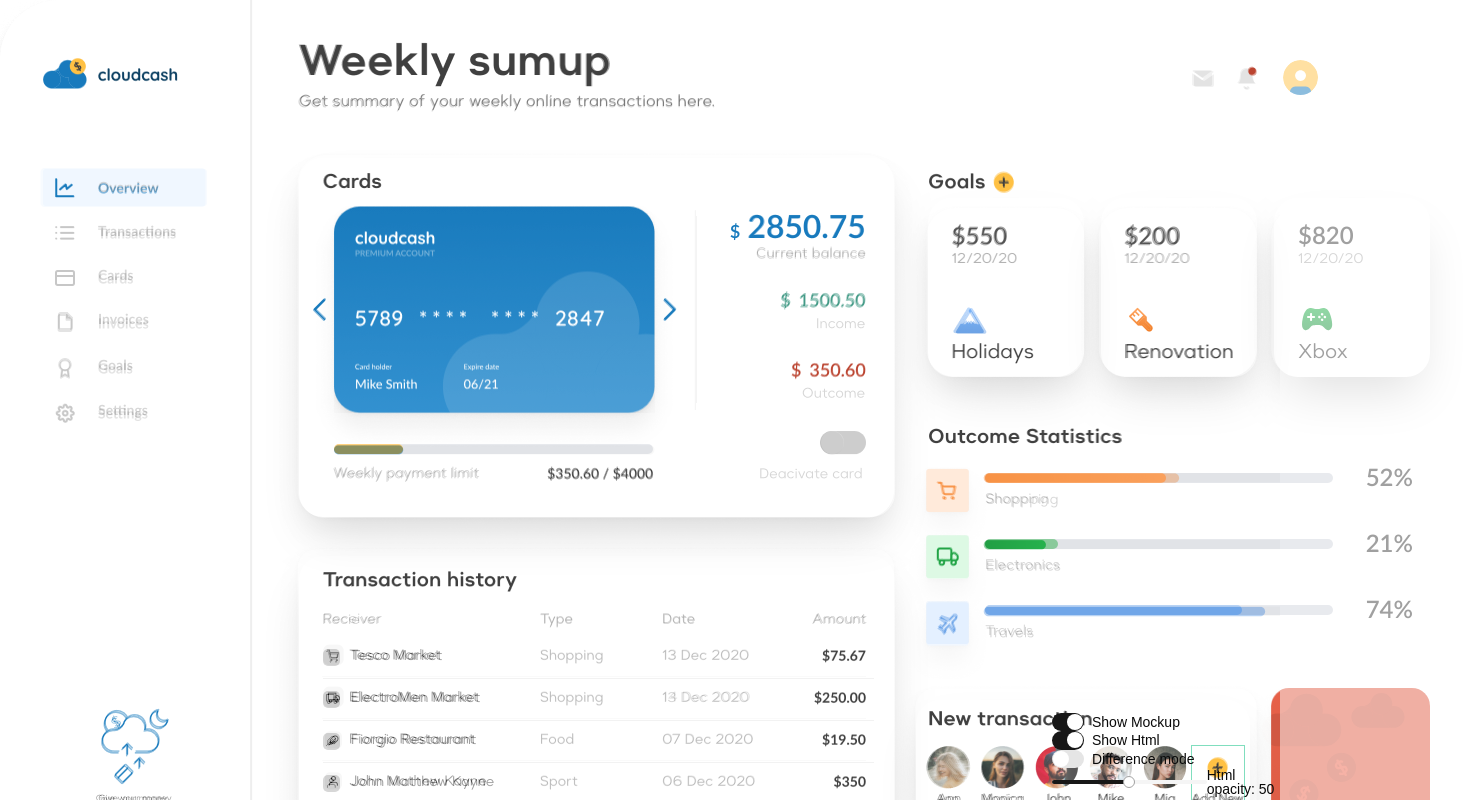
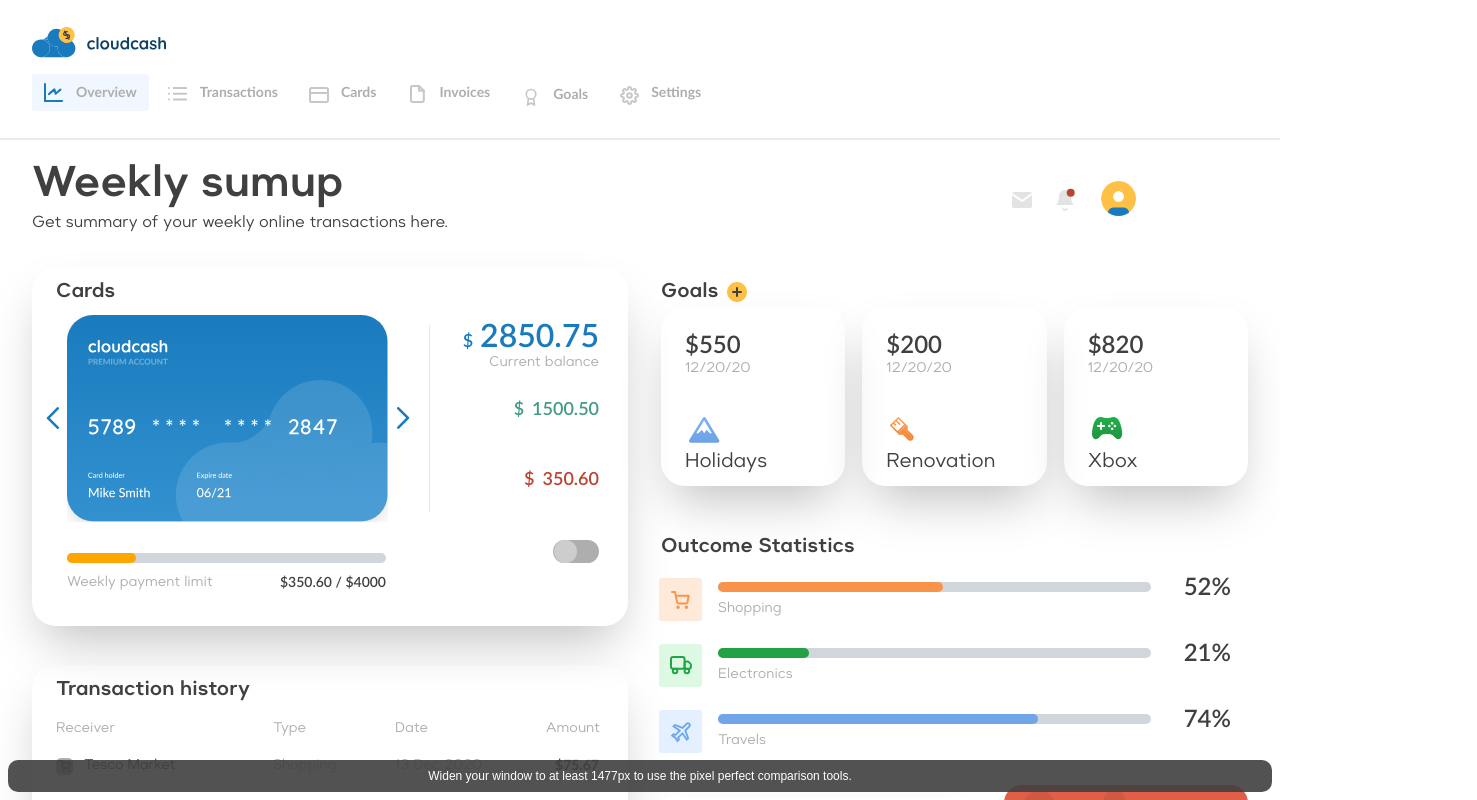
Before and after one commit to mauriciomateus/pixel-perfect-practice, a Next.js app: page /demos/dashboard-1 in a window 1280 px wide. Shown: the top 800 px of the page, 1477 px wide, since content can reach past the window. Built offline with nearby package versions, Linux system fonts and the light colour scheme.

Commit message:
Css updates

```diff
--- a/app/demos/dashboard-1/page.tsx
+++ b/app/demos/dashboard-1/page.tsx
@@ -25,9 +25,9 @@ export default function Dashboard1() {
   return (
     <div>
       <div
-        className={`flex justify-center w-full min-h-screen absolute transition-opacity
+        className={`hidden justify-center w-full min-h-screen absolute transition-opacity
           ${clsx({
-            "hidden": !showMockup,
+            "desktop:flex": showMockup,
           })}
             `}
       >
@@ -42,34 +42,39 @@ export default function Dashboard1() {
 
       {/* Html container */}
       <div
-        className={`z-10 relative  bg-white text-white w-[1477px]  mx-auto rounded-[59px]
-          grid
-          grid-cols-[252px_1fr]
+        className={`z-10 relative  bg-white text-white w-full desktop:w-[1477px]  mx-auto desktop:rounded-[59px]
+          flex flex-col
+          desktop:grid
+          desktop:grid-cols-[252px_1fr]
+          desktop:opacity-(--html-opacity)
         ${clsx({
-          "mix-blend-difference": differenceMode,
+          "desktop:mix-blend-difference": differenceMode,
         })}
         `}
-        style={{
-          // Difference mode needs full opacity so matching pixels turn black
-          opacity: showHtml ? (differenceMode ? 1 : htmlOpacity) : 0,
-        }}
+        style={
+          {
+            // Difference mode needs full opacity so matching pixels turn black.
+            // Only applied from the desktop breakpoint, where the comparison tools live.
+            "--html-opacity": showHtml ? (differenceMode ? 1 : htmlOpacity) : 0,
+          } as React.CSSProperties
+        }
       >
         <Sidebar />
         {/* <div className="bg-emerald-900 flex-auto">content palceholder</div> */}
-        <div className="pt-10.75 px-11.75 flex-auto">
+        <div className="px-4 pt-6 pb-10 md:px-8 desktop:pt-10.75 desktop:px-11.75 desktop:pb-0 flex-auto min-w-0">
           <Header />
-          <div className="flex mt-[44px] gap-[21px]">
-            <div className="flex-[596px] grow-0">
+          <div className="flex flex-col xl:flex-row mt-8 gap-8 desktop:mt-[44px] xl:gap-[21px]">
+            <div className="min-w-0 xl:flex-[596px] xl:grow-0">
               <CardSummary />
               <TransationHistory />
             </div>
-            <div className="flex flex-col flex-auto">
-              <div className="pl-[12px]">
+            <div className="flex flex-col flex-auto min-w-0">
+              <div className="xl:pl-[12px]">
                 <GoalsSection />
                 <StatsSection />
               </div>
 
-              <div className="flex mt-[44px] gap-[21px]">
+              <div className="flex flex-col sm:flex-row mt-8 desktop:mt-[44px] gap-6 sm:gap-[21px]">
                 <NewTransactionSection />
                 <LoanSection />
               </div>
@@ -78,7 +83,12 @@ export default function Dashboard1() {
         </div>
       </div>
 
-      <div className="fixed bottom-1 right-1 w-56 z-20">
+      <p className="desktop:hidden fixed bottom-2 inset-x-2 z-20 rounded-lg bg-dark-gray/90 px-3 py-2 text-center text-xs text-white">
+        Widen your window to at least 1477px to use the pixel perfect
+        comparison tools.
+      </p>
+
+      <div className="hidden desktop:block fixed bottom-1 right-1 w-56 z-20">
         <div className="flex flex-col">
           <ul>
             <li>
--- a/app/globals.css
+++ b/app/globals.css
@@ -46,6 +46,8 @@
   --font-mono: var(--font-geist-mono);
   --color-light-gray: #aeaeae;
   --color-dark-gray: #404040;
+  /* Width of the pixel-perfect mockup (1477px); the desktop layout applies from here up */
+  --breakpoint-desktop: 92.3125rem;
   --font-heading: var(--font-sans);
   --color-sidebar-ring: var(--sidebar-ring);
   --color-sidebar-border: var(--sidebar-border);
--- a/src/frontend/dashboard-1/CardImage.tsx
+++ b/src/frontend/dashboard-1/CardImage.tsx
@@ -1,6 +1,7 @@
 export default function CardImage() {
   return (
     <svg
+      className="max-w-full h-auto"
       width="321"
       height="207"
       viewBox="0 0 321 207"
--- a/src/frontend/dashboard-1/GoalsSection.tsx
+++ b/src/frontend/dashboard-1/GoalsSection.tsx
@@ -128,7 +128,7 @@ export default function GoalsSection() {
         </SectionTitle>
       </div>
       <div className="">
-        <ul className="grid grid-cols-3 gap-[17px]">
+        <ul className="grid grid-cols-1 sm:grid-cols-3 gap-[17px]">
           {sections.map((section, index) => {
             return (
               <li key={index}>
--- a/src/frontend/dashboard-1/Header.tsx
+++ b/src/frontend/dashboard-1/Header.tsx
@@ -3,9 +3,9 @@ import { supremaRegular, supremaSemibold } from "@/fonts";
 export default function Header() {
   return (
     <header className="w-full">
-      <div className="flex justify-between">
+      <div className="flex flex-col-reverse gap-6 md:flex-row md:justify-between md:gap-0">
         <div>
-          <h1 className={`text-[43px] ${supremaSemibold.className} leading-11 text-dark-gray`}>
+          <h1 className={`text-[32px] leading-10 sm:text-[43px] sm:leading-11 ${supremaSemibold.className} text-dark-gray`}>
             Weekly sumup
           </h1>
           <p className={`text-[16px] mt-0.75 ${supremaRegular.className} text-dark-gray`}>
@@ -13,7 +13,7 @@ export default function Header() {
           </p>
         </div>
 
-        <nav className="flex items-center ">
+        <nav className="flex items-center self-end md:self-auto">
           <svg
             width="22"
             height="16"
--- a/src/frontend/dashboard-1/NewTransactionSection.tsx
+++ b/src/frontend/dashboard-1/NewTransactionSection.tsx
@@ -24,9 +24,9 @@ export default function NewTransactionSection() {
   const users = ["ann", "monica", "john", "mike", "mia"];
 
   return (
-    <SectionContainer className="pl-[12px] mt-[12px]">
+    <SectionContainer className="pl-[12px] pr-3 sm:pr-0 mt-[12px]">
       <SectionTitle className="leading-none">New transaction</SectionTitle>
-      <ul className="flex items-center gap-[11px] mt-[16px]">
+      <ul className="flex flex-wrap items-center gap-[11px] mt-[16px]">
         {users.map((user) => {
           const userName = user.charAt(0).toUpperCase() + user.slice(1);
           return (
@@ -59,8 +59,8 @@ export default function NewTransactionSection() {
         </li>
       </ul>
       <div className="flex items-stretch gap-[9px] mt-[14px] ">
-        <Field className="max-w-sm w-auto -mx-px">
-          <InputGroupFinancialDashboard className=" w-[175px]! h-[37px] rounded-tl-[7px] rounded-bl-[7px]">
+        <Field className="max-w-sm w-auto flex-1 min-w-0 sm:flex-initial sm:min-w-auto -mx-px">
+          <InputGroupFinancialDashboard className=" w-full! sm:w-[175px]! h-[37px] rounded-tl-[7px] rounded-bl-[7px]">
             <InputGroupInputFinancialDashboard
               id="inline-end-input"
               type="text"
--- a/src/frontend/dashboard-1/Sidebar.tsx
+++ b/src/frontend/dashboard-1/Sidebar.tsx
@@ -4,7 +4,7 @@ import clsx from "clsx";
 
 export default function Sidebar() {
   return (
-    <div className="flex flex-col flex-[140px]  border-[#ebebeb] border-r-2 " data-sidebar>
+    <div className="flex flex-col flex-[140px] min-w-0  border-[#ebebeb] border-b-2 desktop:border-b-0 desktop:border-r-2 " data-sidebar>
       <Nav />
 
      <SidebarMotto/>
@@ -220,18 +220,18 @@ function Nav() {
     },
   ];
   return (
-    <div className="flex flex-col px-[43px] pt-[55px] ">
+    <div className="flex flex-col px-4 pt-6 pb-3 md:px-8 desktop:px-[43px] desktop:pt-[55px] desktop:pb-0 ">
       <nav className="w-full">
         <AppLogo />
 
         <ul
-          className={`mt-20 ${latoBold.className} text-[14px] flex flex-col gap-1.75 text-[#aeaeae]`}
+          className={`mt-4 desktop:mt-20 ${latoBold.className} text-[14px] flex desktop:flex-col gap-1.75 overflow-x-auto desktop:overflow-visible text-[#aeaeae]`}
         >
           {navItems.map((navItem, index) => {
             return (
-              <li key={index}>
+              <li key={index} className="shrink-0">
                 <span
-                  className={`px-3 py-[8px] flex items-center gap-[23px]  rounded-[3px]
+                  className={`px-3 py-[8px] flex items-center gap-3 desktop:gap-[23px] whitespace-nowrap desktop:whitespace-normal  rounded-[3px]
                ${clsx({
                  "bg-[#f0f7ff]": navItem.isActive,
                })}
@@ -376,7 +376,7 @@ function SidebarIcon() {
 }
 
 function SidebarMotto(){
-return <div className="flex flex-col items-center mt-auto pb-[50px]  pb-[72px] pl-[20px]">
+return <div className="hidden desktop:flex flex-col items-center mt-auto pb-[50px]  pb-[72px] pl-[20px]">
         <SidebarIcon />
         <div className=" ">
           <p className={`text-[8.75px] text-center ${supremaRegular.className} text-[9px] text-dark-gray mt-[5px]`}>
--- a/src/frontend/dashboard-1/TransactionHistory.tsx
+++ b/src/frontend/dashboard-1/TransactionHistory.tsx
@@ -235,7 +235,9 @@ export function TableDemo() {
           <TableDemoHeader className="w-[217px] text-light-gray">
             Receiver
           </TableDemoHeader>
-          <TableDemoHeader className="w-[122px]">Type</TableDemoHeader>
+          <TableDemoHeader className="w-[122px] hidden sm:table-cell">
+            Type
+          </TableDemoHeader>
           <TableDemoHeader>Date</TableDemoHeader>
           <TableDemoHeader className="text-right pr-[7px]">
             Amount
@@ -251,7 +253,7 @@ export function TableDemo() {
               <ReceiverCellContent icon={invoice.invoice.icon} text={invoice.invoice.text}/>
             </TableCell>
             <TableCell
-              className={`text-light-gray p-0 ${supremaRegular.className}  text-[14px]`}
+              className={`text-light-gray p-0 hidden sm:table-cell ${supremaRegular.className}  text-[14px]`}
             >
               {invoice.paymentStatus}
             </TableCell>
```
Also changed, not shown: src/frontend/dashboard-1/CardSummary.tsx (+4 -4 lines).
